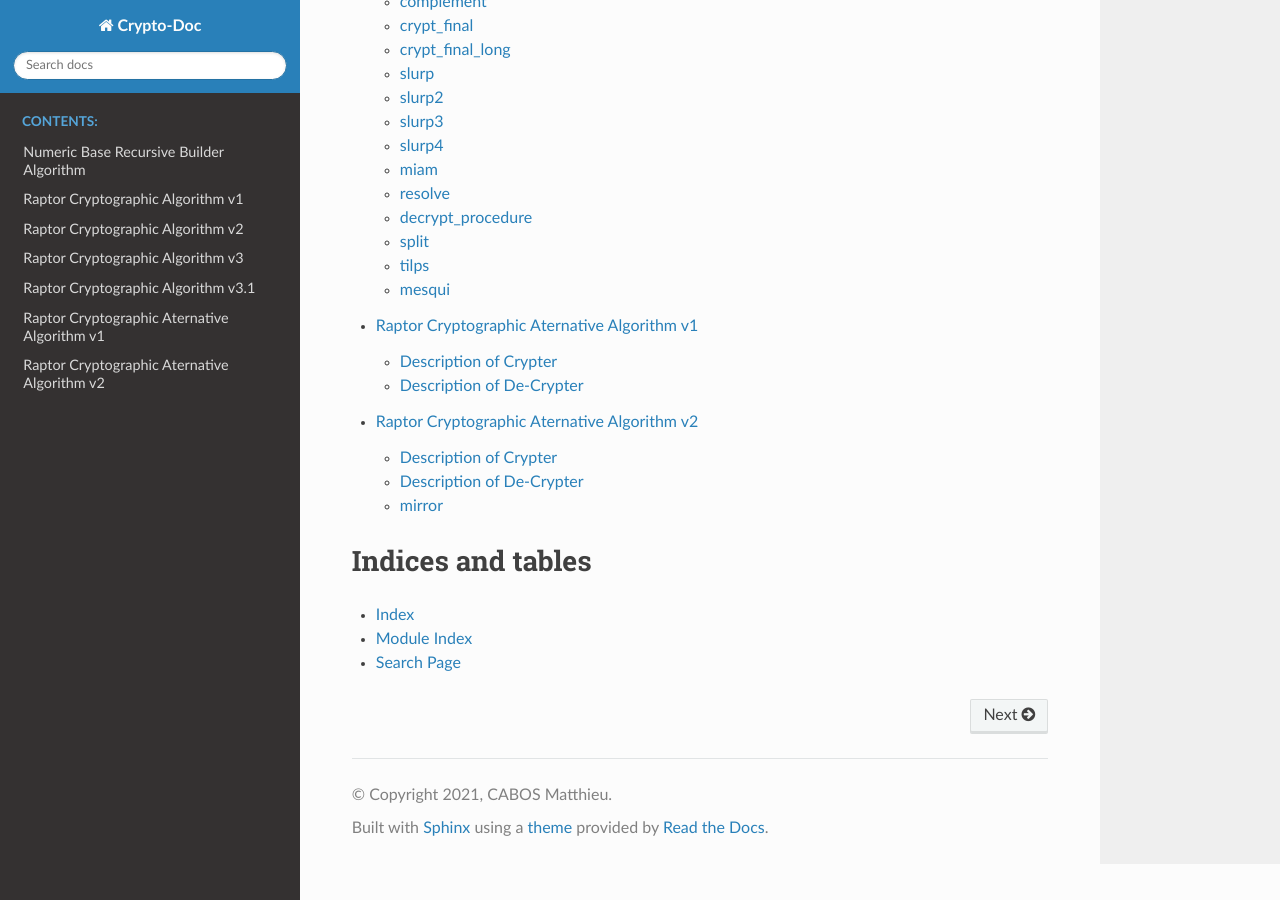
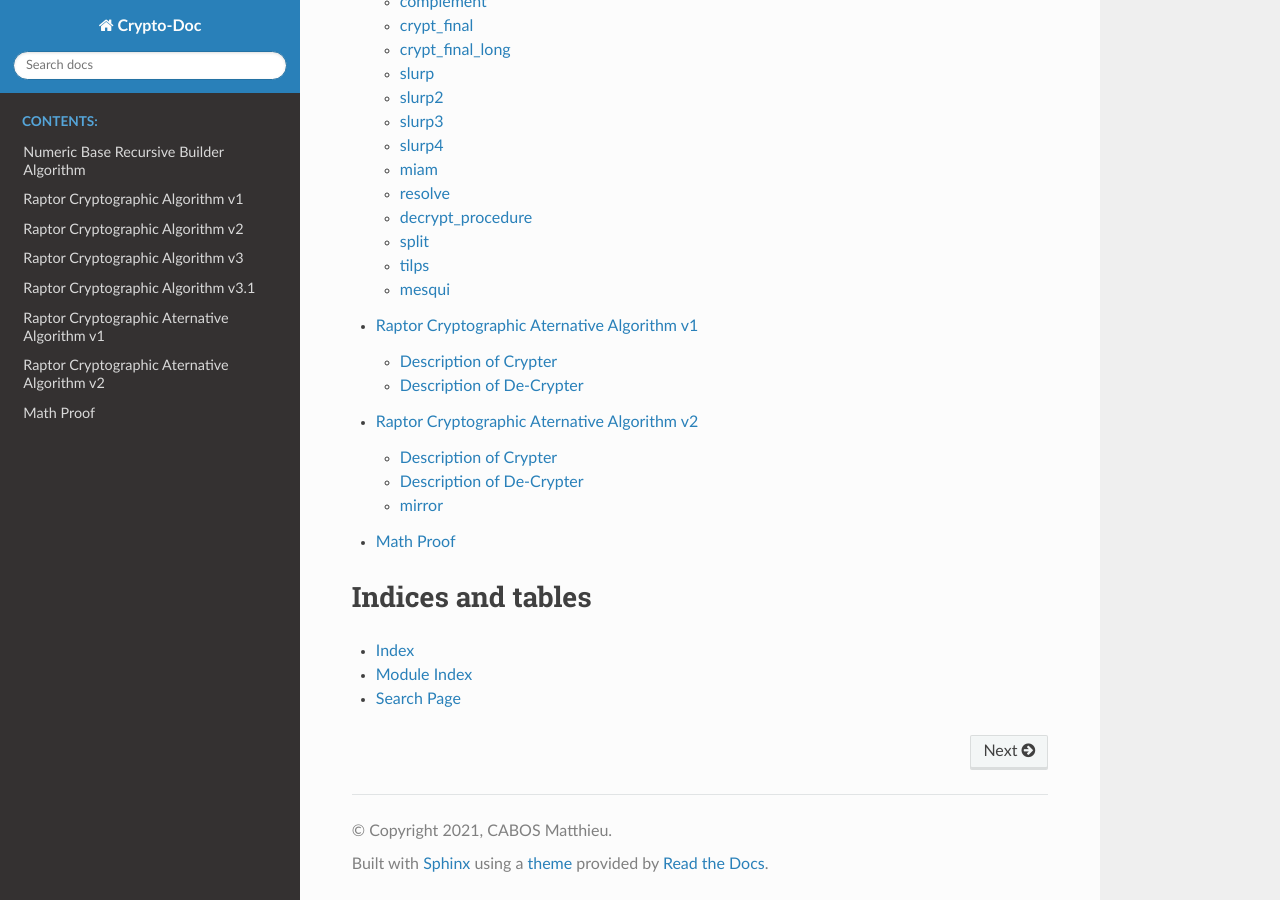
Before and after one commit to matthieucabos/Raptor-Cryptographic-Algorithm, a Sphinx documentation site: the page built from source/index.rst, in a window 1280 px wide and 900 px high, scrolled down 3422 px. Built offline with Sphinx 7.4.7 and the Read the Docs theme 2.0.0, drawn with Linux system fonts in a browser that asks for light colours.

Commit message:
Add files via upload

```diff
--- /dev/null
+++ b/source/Math_proof.rst
@@ -0,0 +1,6 @@
+Math Proof
+==========
+
+.. raw:: html
+
+	<iframe src="_static/preuve_latex.html" height="345px" width="100%"></iframe>
--- a/source/index.rst
+++ b/source/index.rst
@@ -17,6 +17,7 @@ Welcome to Crypto-Doc's documentation!
    basetestrecursivev4.2
    alternativev1
    alternativev2
+   Math_proof
 
 Indices and tables
 ==================
```
